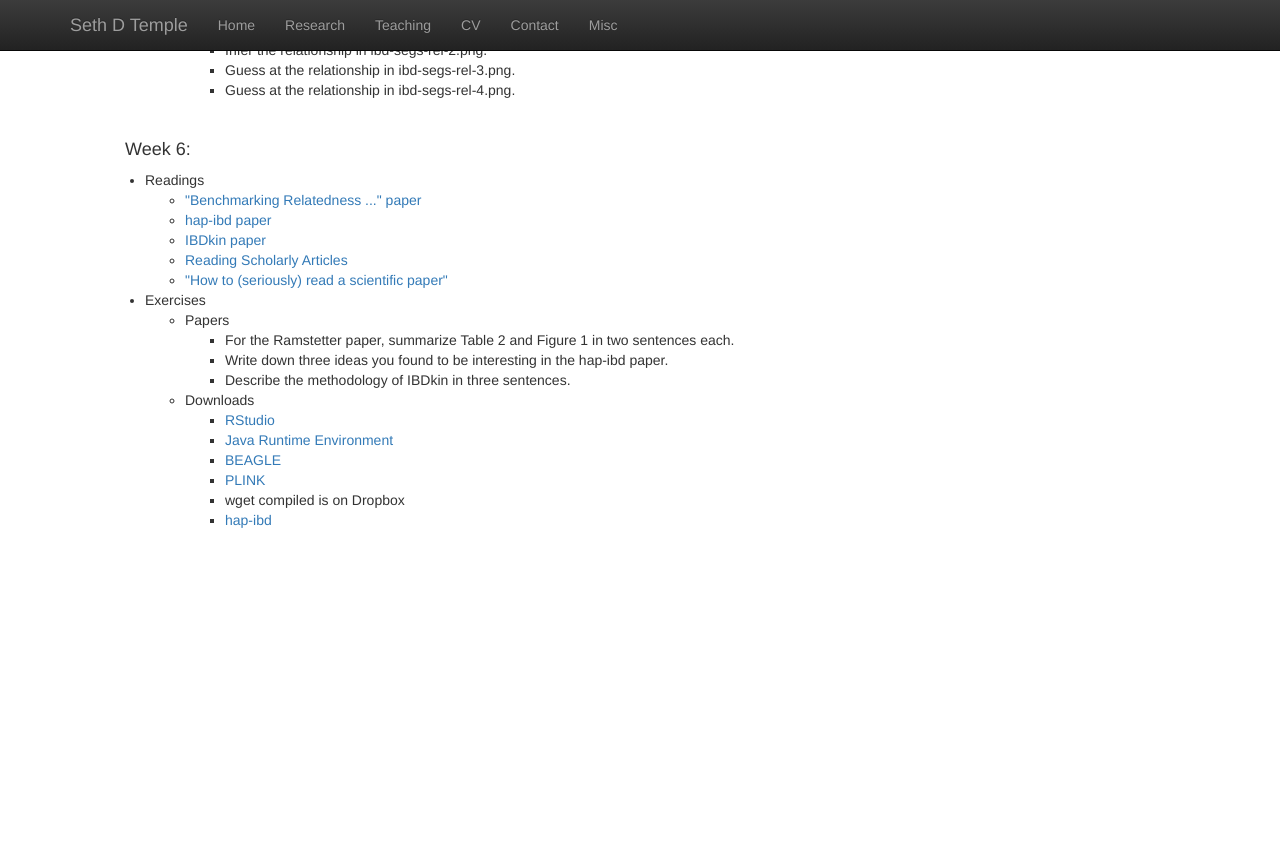
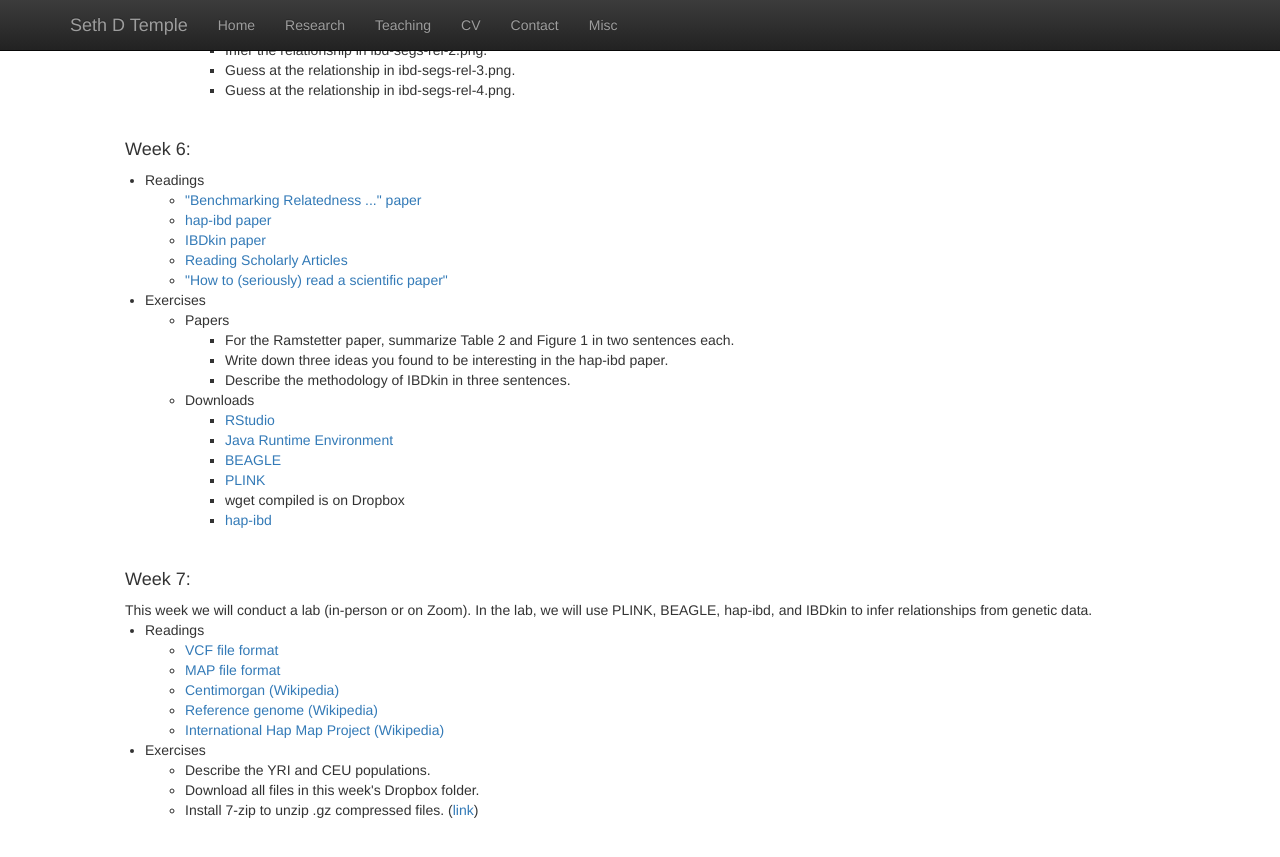
Before and after one commit to sdtemple/sdtemple.github.io, a Jekyll site: the page built from statgen1.html, in a window 1280 px wide and 900 px high, scrolled down 2688 px. Shown: the top 857 px of the window. Built offline with Jekyll 4.4.1, drawn with Linux system fonts in a browser that asks for light colours; nearby versions of some CDN libraries; library files that are not in the unit come from our copies; before the commit the page ends 3298 px from its top, so only the background shows below that.

Commit message:
Update statgen1.html

```diff
--- a/statgen1.html
+++ b/statgen1.html
@@ -226,3 +226,24 @@ Some assignments will be formally submitted to Canvas for course credit.<br/><br
     </ul>
 </p>
 <br/>
+
+<h4>Week 7:</h4>
+This week we will conduct a lab (in-person or on Zoom). In the lab, we will use PLINK, BEAGLE, hap-ibd, and IBDkin to infer relationships from genetic data.
+
+<p class="content" style="padding:0px;margin:0px 20px 0px;">
+<li style="padding:0px;margin:0px 20px 0px;"> Readings </li>
+    <ul>
+        <li style="padding:0px;margin:0px 20px 0px;"> <a href="https://faculty.washington.edu/browning/beagle/intro-to-vcf.html"> VCF file format </a> </li>
+        <li style="padding:0px;margin:0px 20px 0px;"> <a href="http://zzz.bwh.harvard.edu/plink/data.shtml#map "> MAP file format </a> </li>
+        <li style="padding:0px;margin:0px 20px 0px;"> <a href="https://en.wikipedia.org/wiki/Centimorgan"> Centimorgan (Wikipedia) </a> </li>
+        <li style="padding:0px;margin:0px 20px 0px;"> <a href="https://en.wikipedia.org/wiki/Reference_genome"> Reference genome (Wikipedia) </a> </li>
+        <li style="padding:0px;margin:0px 20px 0px;"> <a href="https://en.wikipedia.org/wiki/International_HapMap_Project"> International Hap Map Project (Wikipedia) </a> </li>
+    </ul>
+<li style="padding:0px;margin:0px 20px 0px;"> Exercises </li>
+    <ul>
+        <li style="padding:0px;margin:0px 20px 0px;"> Describe the YRI and CEU populations. </li>
+        <li style="padding:0px;margin:0px 20px 0px;"> Download all files in this week's Dropbox folder. </li>
+        <li style="padding:0px;margin:0px 20px 0px;"> Install 7-zip to unzip .gz compressed files. (<a href="https://www.7-zip.org">link</a>) </li>
+    </ul>
+</p>
+<br/>
```
